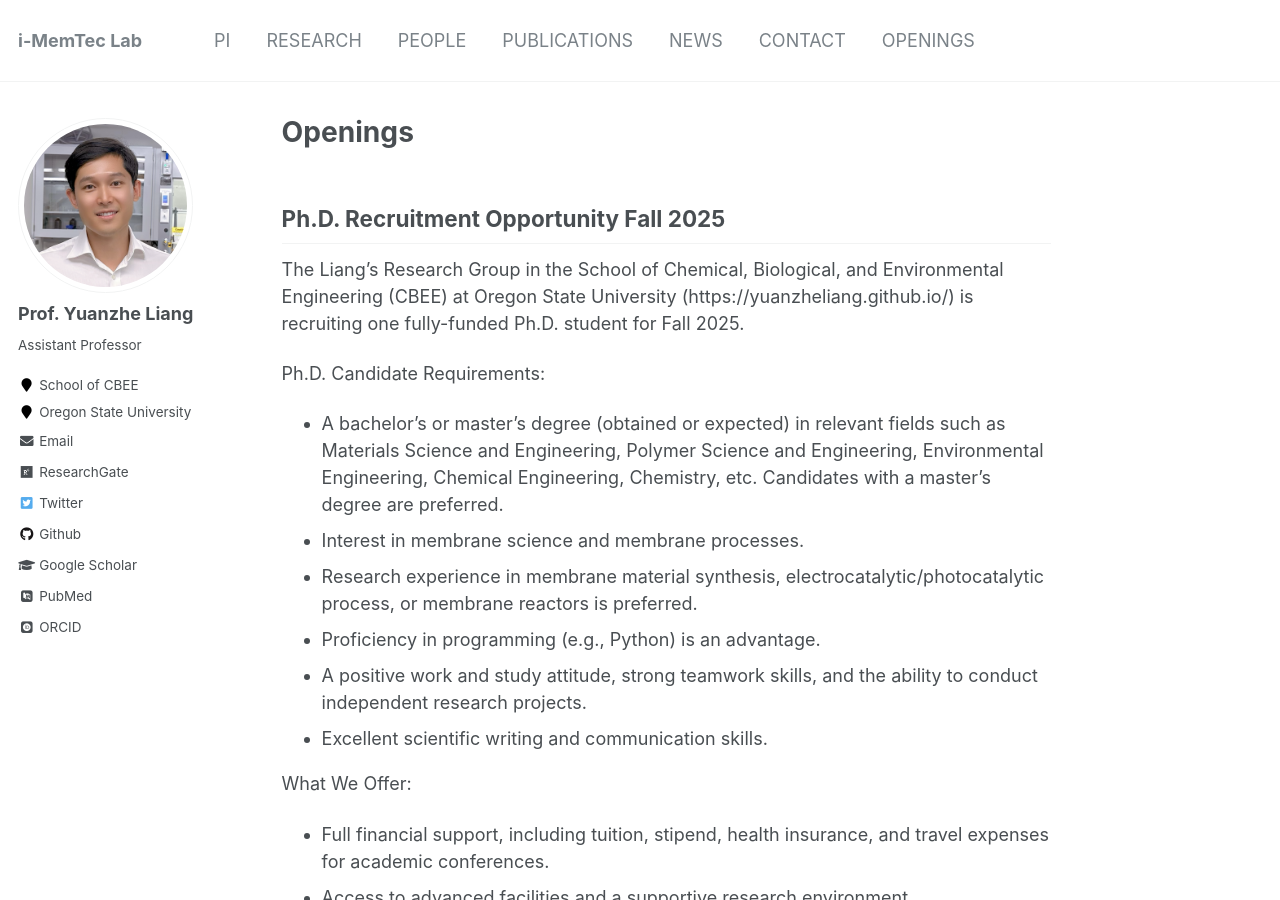
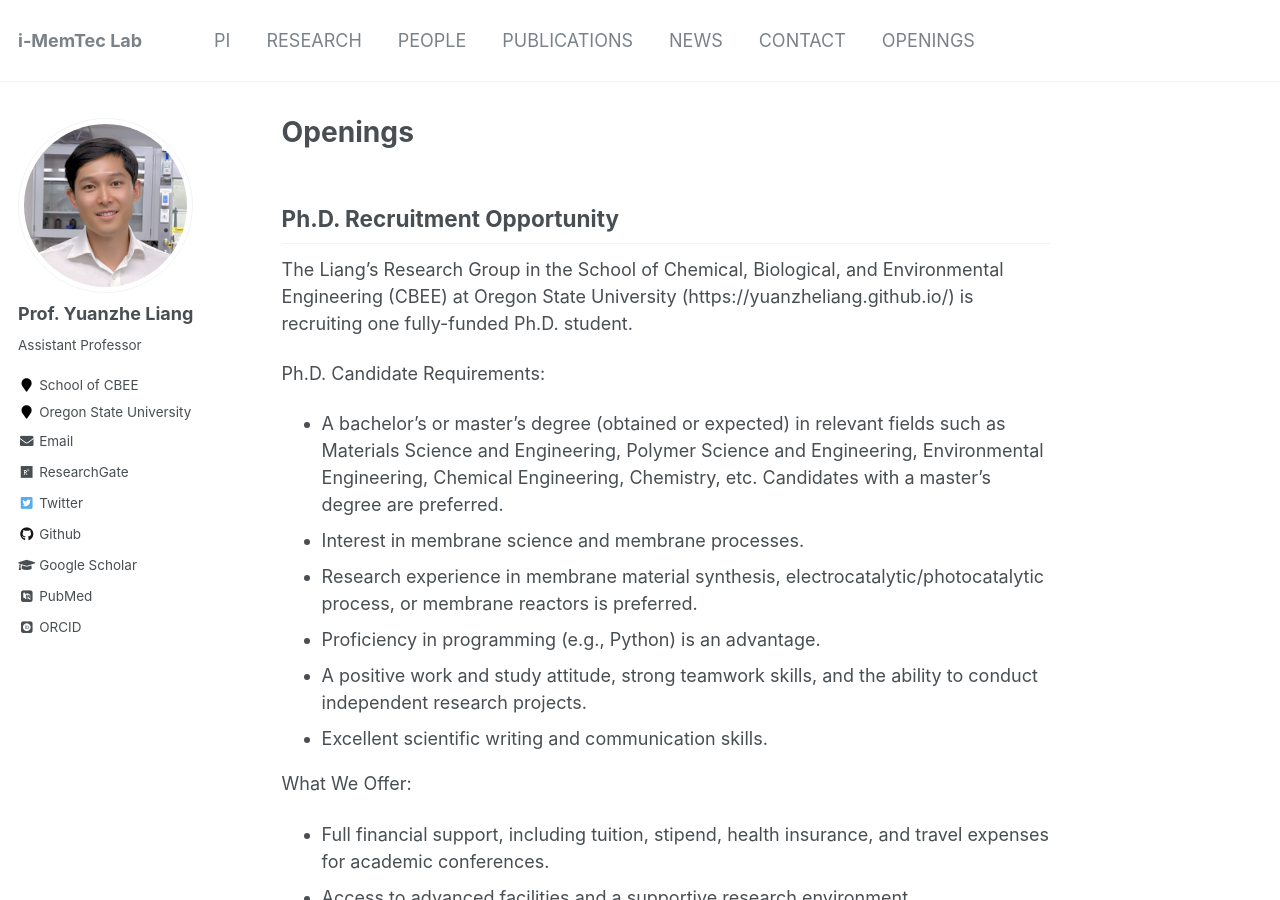
Before and after one commit to yuanzheliang/yuanzheliang.github.io, a Jekyll site: the page built from _pages/openings.md, in a window 1280 px wide and 900 px high. Built offline with Jekyll 4.4.1, drawn with Linux system fonts in a browser that asks for light colours; some web fonts are replaced.

Commit message:
Update openings.md

```diff
--- a/_pages/openings.md
+++ b/_pages/openings.md
@@ -7,8 +7,8 @@ redirect_from:
   - /markdown.html
 ---
 
-## Ph.D. Recruitment Opportunity Fall 2025
-The Liang's Research Group in the School of Chemical, Biological, and Environmental Engineering (CBEE) at Oregon State University (https://yuanzheliang.github.io/) is recruiting one fully-funded Ph.D. student for Fall 2025.
+## Ph.D. Recruitment Opportunity
+The Liang's Research Group in the School of Chemical, Biological, and Environmental Engineering (CBEE) at Oregon State University (https://yuanzheliang.github.io/) is recruiting one fully-funded Ph.D. student.
 
 Ph.D. Candidate Requirements:
 
```
